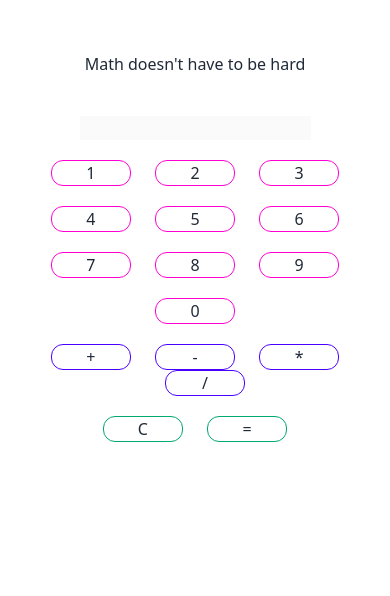
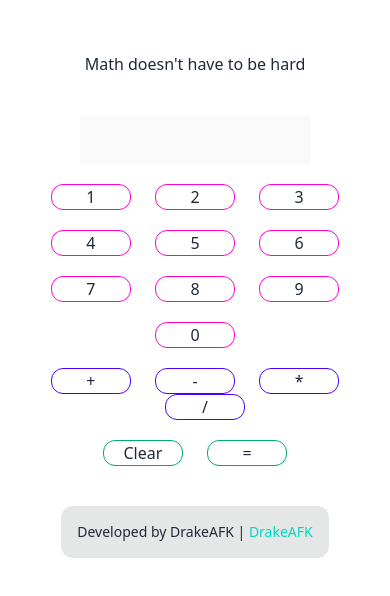
Before and after one commit to DrakeAFK/sveltemath, a SvelteKit app: page / in a window 390 px wide. Shown: the top 596 px of the page. Built offline with nearby package versions, Linux system fonts and the light colour scheme.

Commit message:
make ui more mobile friendly

```diff
--- /dev/null
+++ b/src/lib/Footer.svelte
@@ -0,0 +1,5 @@
+<footer class="footer footer-center p-4 my-5 bg-base-300 text-base-content rounded-xl w-fit mx-auto">
+  <aside>
+    <p>Developed by DrakeAFK | <a href="https://drakeafk.io" class="link-accent" target="_blank">DrakeAFK</a></p>
+  </aside>
+</footer>
--- a/src/routes/+layout.svelte
+++ b/src/routes/+layout.svelte
@@ -1,5 +1,8 @@
 <script>
   import "../app.css";
+  import Footer from '../lib/Footer.svelte'
 </script>
 
 <slot />
+
+<Footer />
--- a/src/routes/+page.svelte
+++ b/src/routes/+page.svelte
@@ -26,7 +26,7 @@
 </div>
 
 <div class="text-center py-5">
-  <input type="text" id="result" disabled>
+  <input type="text" id="result" class="py-3 text-center" disabled>
 </div>
 
 <div class="text-center">
@@ -55,7 +55,7 @@
     <button class="border border-primary rounded-xl w-[5rem]" on:click={() => appendToResult("/")}>/</button>
   </div>
   <div class="grid-col-3 space-x-5 pb-5">
-    <button class="border border-success rounded-xl w-[5rem]" on:click={() => clearResult()}>C</button>
+    <button class="border border-success rounded-xl w-[5rem]" on:click={() => clearResult()}>Clear</button>
     <button class="border border-success rounded-xl w-[5rem]" on:click={() => calculateResult()}>=</button>
   </div>
 </div>
```
